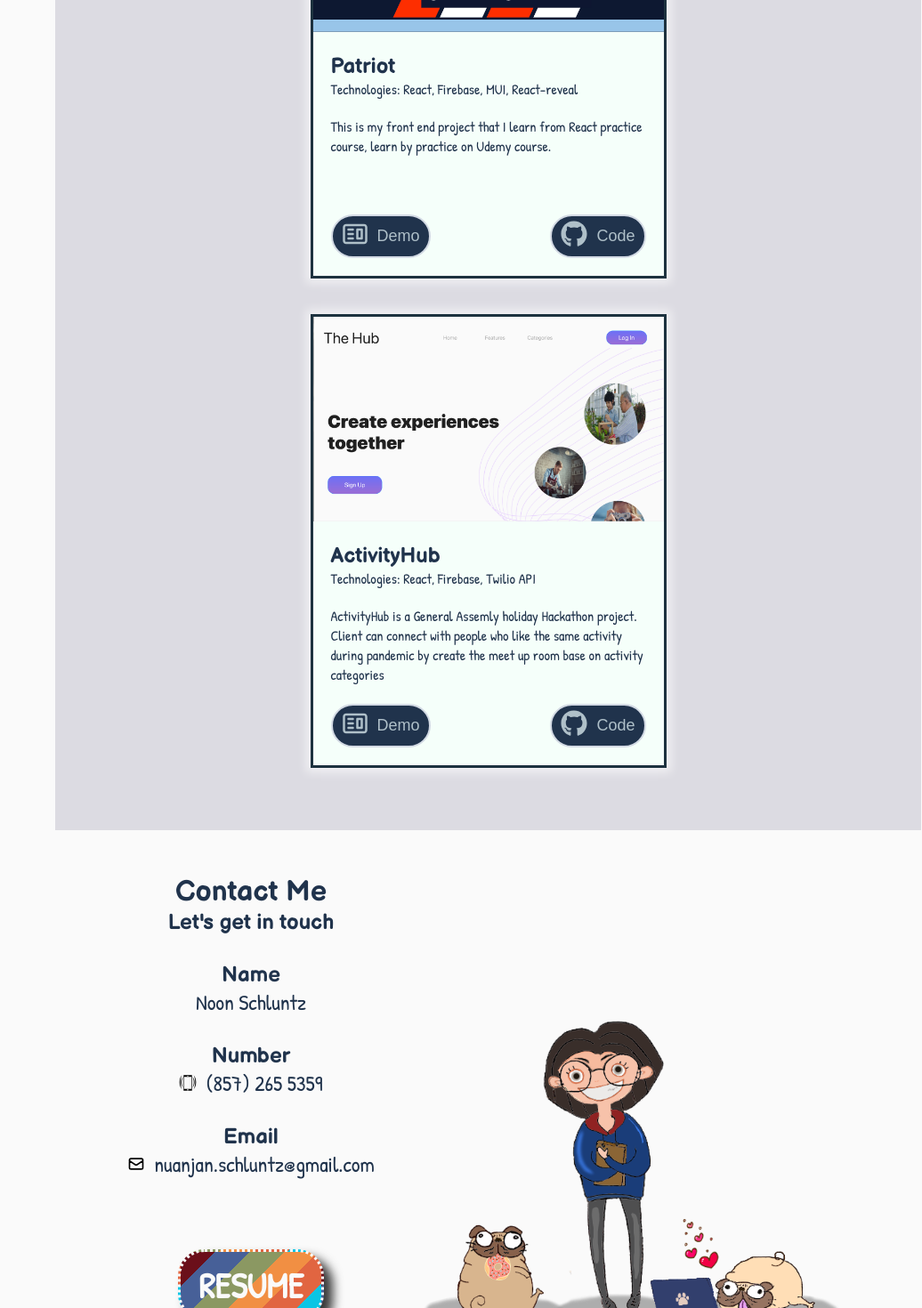
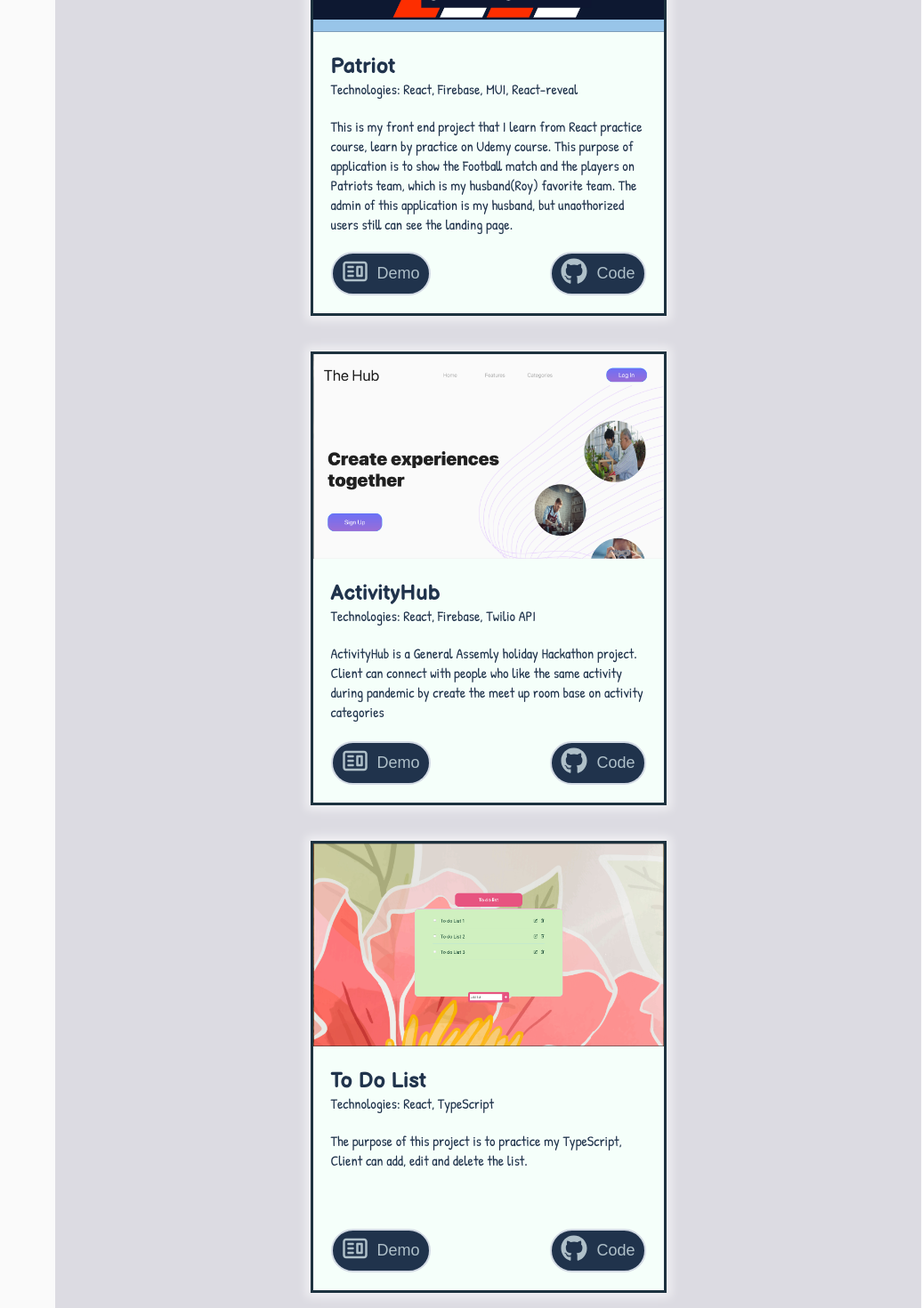
Before and after one commit to Nuanjan/Nuanjan.github.io, a React (Create React App) app: page / in a window 1280 px wide. Shown: the part 1920-3390 px from the top of the page at 89% size, without its empty margins (244-1280 px from the left). Built offline with nearby package versions, Linux system fonts and the light colour scheme.

Commit message:
add to do list project

```diff
--- a/src/components/ProjectsSection/projectData.js
+++ b/src/components/ProjectsSection/projectData.js
@@ -1,6 +1,7 @@
 import patriotsImg from "./../../images/patriots.png";
 import activityHubImg from "./../../images/activity-hub.png";
 import riceNFireImg from "./../../images/rice-n-fire.png";
+import todaList from "./../../images/to-do-list.png";
 
 export const projectData = [
   {
@@ -18,7 +19,8 @@ export const projectData = [
     imgUrl: patriotsImg,
     technologies: "React, Firebase, MUI, React-reveal",
     detail:
-      "This is my front end project that I learn from React practice course, learn by practice on Udemy course.",
+      "This is my front end project that I learn from React practice course, learn by practice on Udemy course. This purpose of application is to show the Football match and the players on Patriots team, which is my husband(Roy) favorite team." +
+      " The admin of this application is my husband, but unaothorized users still can see the landing page.",
     appLink: "https://patriot-827d1.web.app/",
     ghFrontEndLink: "https://github.com/Nuanjan/patriots",
     ghBackEndLink: "",
@@ -33,4 +35,14 @@ export const projectData = [
     ghFrontEndLink: "https://github.com/ActivityHub/video-activity-hub",
     ghBackEndLink: "",
   },
+  {
+    projectName: "To Do List",
+    imgUrl: todaList,
+    technologies: "React, TypeScript",
+    detail:
+      "The purpose of this project is to practice my TypeScript, Client can add, edit and delete the list.",
+    appLink: "https://nuanjan.github.io/to-do-app/",
+    ghFrontEndLink: "https://github.com/Nuanjan/to-do-app",
+    ghBackEndLink: "",
+  },
 ];
```
Also changed, not shown: src/images/to-do-list.png (added).
